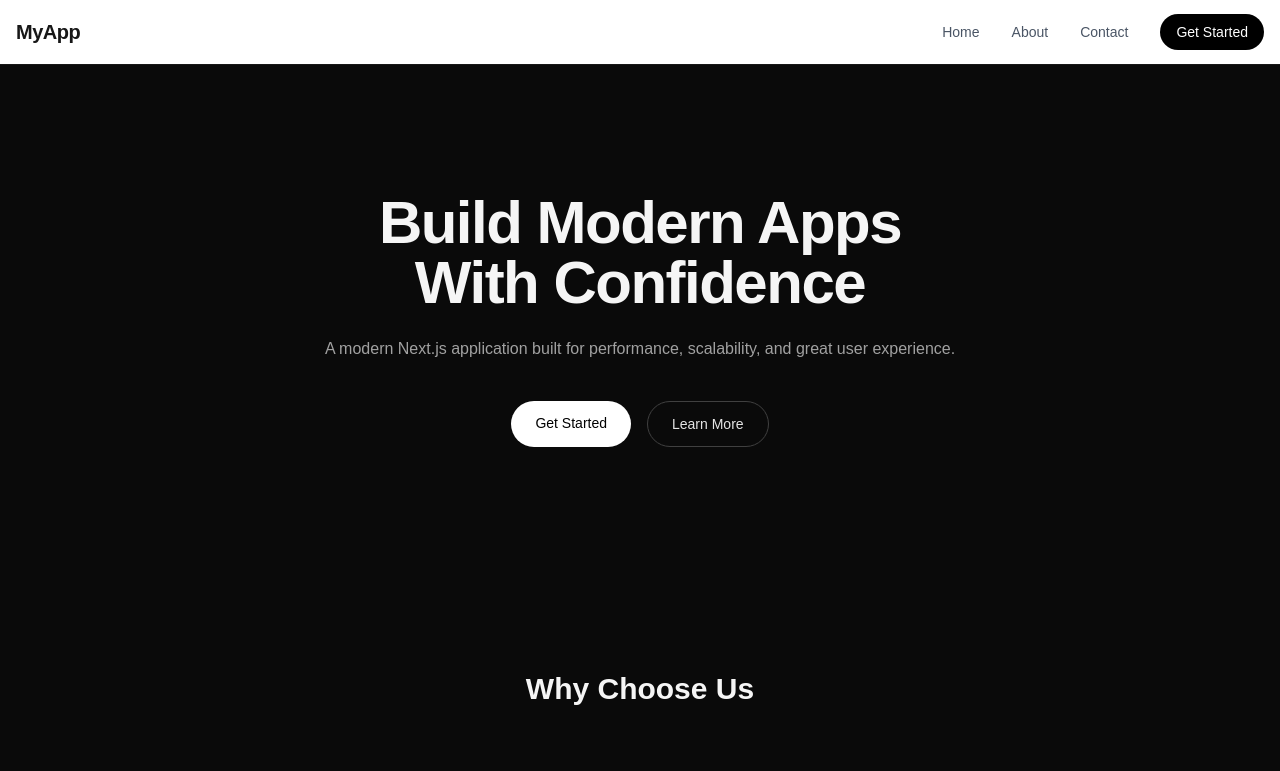
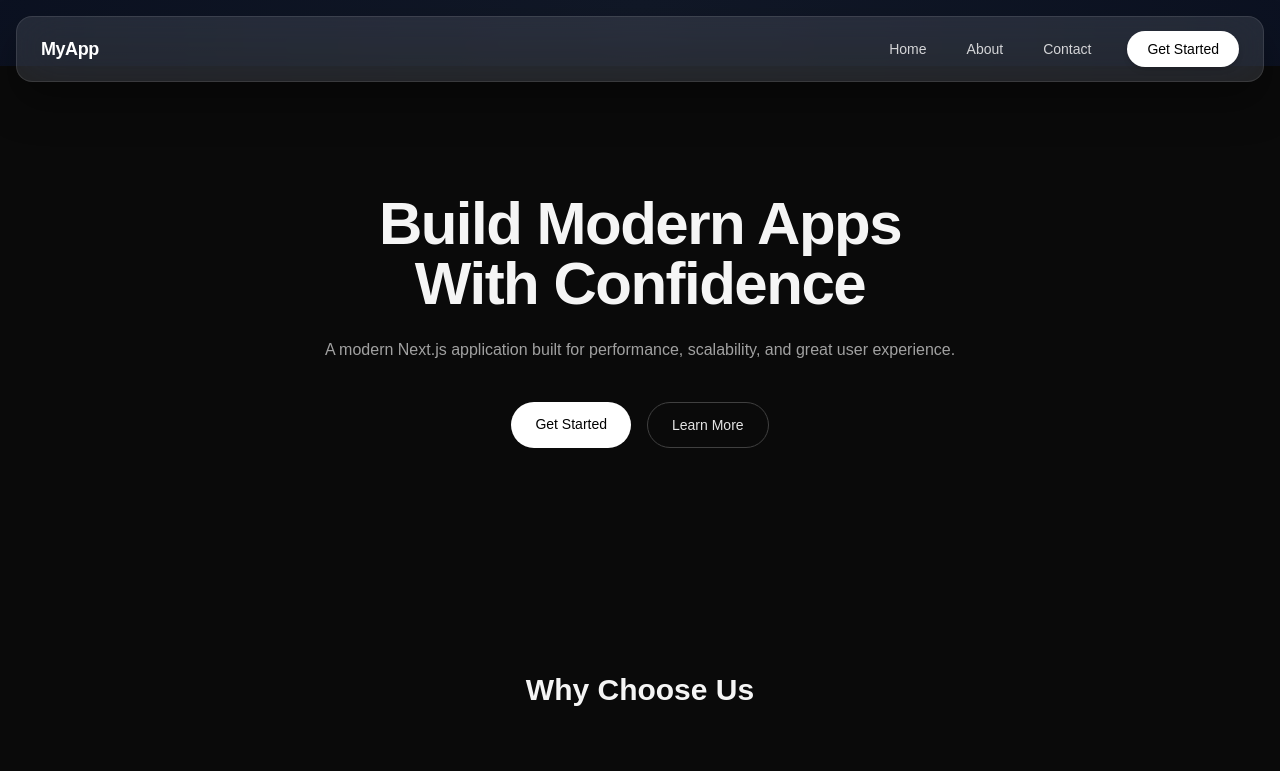
Before and after one commit to SAY007-DEV/nextjs-first-app, a Next.js app in the folder first/: page / in a window 1280 px wide. Shown: the top 771 px of the page. Built offline with nearby package versions, Linux system fonts and the light colour scheme.

Commit message:
Navbar design changed

```diff
--- a/first/app/Components/Navbar.jsx
+++ b/first/app/Components/Navbar.jsx
@@ -7,22 +7,30 @@ export default function Navbar() {
   const [open, setOpen] = useState(false)
 
   return (
-    <nav className="w-full border-b bg-white/80 backdrop-blur-md sticky top-0 z-50">
-      <div className="mx-auto max-w-7xl px-4">
-        <div className="flex h-16 items-center justify-between">
+    <nav className="sticky top-4 z-50 px-4">
+      <div className="mx-auto max-w-7xl">
+        <div className="rounded-2xl border border-white/10 bg-white/10 backdrop-blur-xl shadow-[0_20px_40px_rgba(0,0,0,0.35)]">
+
+          <div className="flex h-16 items-center justify-between px-6">
 
             {/* Logo */}
-          <Link href="/" className="text-xl font-semibold tracking-tight">
+            <Link
+              href="/"
+              className="text-lg font-semibold tracking-tight text-white hover:opacity-80 transition"
+            >
               MyApp
             </Link>
 
             {/* Desktop Links */}
-          <div className="hidden md:flex items-center gap-8">
-            <Link href="/" className="nav-link">Home</Link>
-            <Link href="/about" className="nav-link">About</Link>
-            <Link href="/contact" className="nav-link">Contact</Link>
+            <div className="hidden md:flex items-center gap-2">
+              <NavLink href="/">Home</NavLink>
+              <NavLink href="/about">About</NavLink>
+              <NavLink href="/contact">Contact</NavLink>
 
-            <Link href="/signup" className="rounded-full bg-black px-4 py-2 text-sm text-white hover:bg-black/80 transition">
+              <Link
+                href="/signup"
+                className="ml-3 rounded-full bg-white px-5 py-2 text-sm font-medium text-black shadow-md hover:shadow-xl hover:-translate-y-0.5 transition-all"
+              >
                 Get Started
               </Link>
             </div>
@@ -30,7 +38,7 @@ export default function Navbar() {
             {/* Mobile Menu Button */}
             <button
               onClick={() => setOpen(!open)}
-            className="md:hidden text-2xl"
+              className="md:hidden rounded-full bg-white/10 px-4 py-2 text-white backdrop-blur hover:bg-white/20 transition"
             >
               ☰
             </button>
@@ -38,17 +46,49 @@ export default function Navbar() {
 
           {/* Mobile Menu */}
           {open && (
-          <div className="md:hidden flex flex-col gap-4 py-4">
-            <Link href="/" onClick={() => setOpen(false)}>Home</Link>
-            <Link href="/about" onClick={() => setOpen(false)}>About</Link>
-            <Link href="/contact" onClick={() => setOpen(false)}>Contact</Link>
+            <div className="md:hidden border-t border-white/10 px-6 py-6">
+              <div className="flex flex-col gap-4">
+                <MobileLink href="/" setOpen={setOpen}>Home</MobileLink>
+                <MobileLink href="/about" setOpen={setOpen}>About</MobileLink>
+                <MobileLink href="/contact" setOpen={setOpen}>Contact</MobileLink>
 
-            <button className="rounded-lg bg-black py-2 text-white">
+                <Link
+                  href="/signup"
+                  onClick={() => setOpen(false)}
+                  className="mt-2 rounded-xl bg-white py-3 text-center text-sm font-medium text-black shadow-lg"
+                >
                   Get Started
-            </button>
+                </Link>
+              </div>
             </div>
           )}
+        </div>
       </div>
     </nav>
   )
 }
+
+/* Reusable desktop link */
+function NavLink({ href, children }) {
+  return (
+    <Link
+      href={href}
+      className="rounded-full px-4 py-2 text-sm text-white/80 hover:text-white hover:bg-white/10 transition"
+    >
+      {children}
+    </Link>
+  )
+}
+
+/* Reusable mobile link */
+function MobileLink({ href, children, setOpen }) {
+  return (
+    <Link
+      href={href}
+      onClick={() => setOpen(false)}
+      className="rounded-lg px-3 py-2 text-sm text-white/80 hover:text-white hover:bg-white/10 transition"
+    >
+      {children}
+    </Link>
+  )
+}
--- a/first/app/globals.css
+++ b/first/app/globals.css
@@ -35,3 +35,14 @@ body {
 .social-btn {
   @apply rounded-full border border-neutral-700 px-4 py-2 text-xs text-neutral-300 hover:bg-white hover:text-black transition;
 }
+
+.feature-card {
+  @apply rounded-2xl border border-neutral-800 bg-neutral-900 p-6;
+}
+body {
+  background: radial-gradient(
+    circle at top,
+    #111827,
+    #020617
+  );
+}
```
Lines whose indentation alone changed are shown as unchanged.
